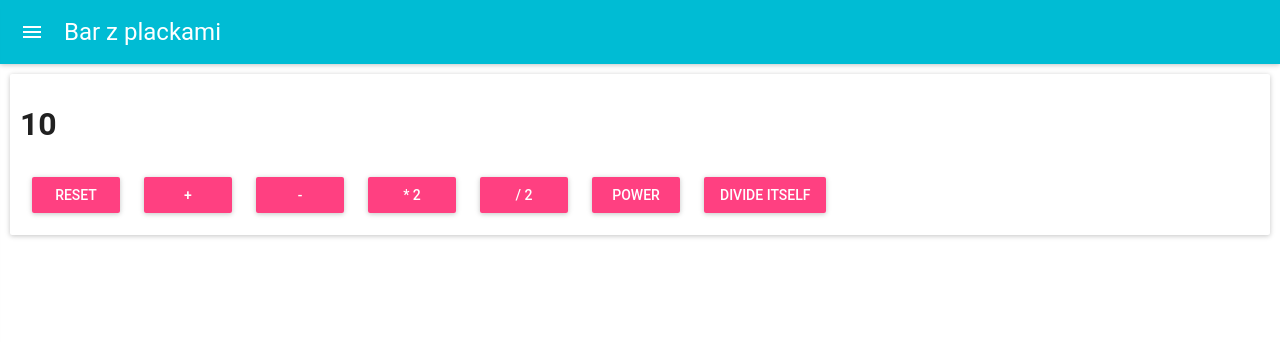
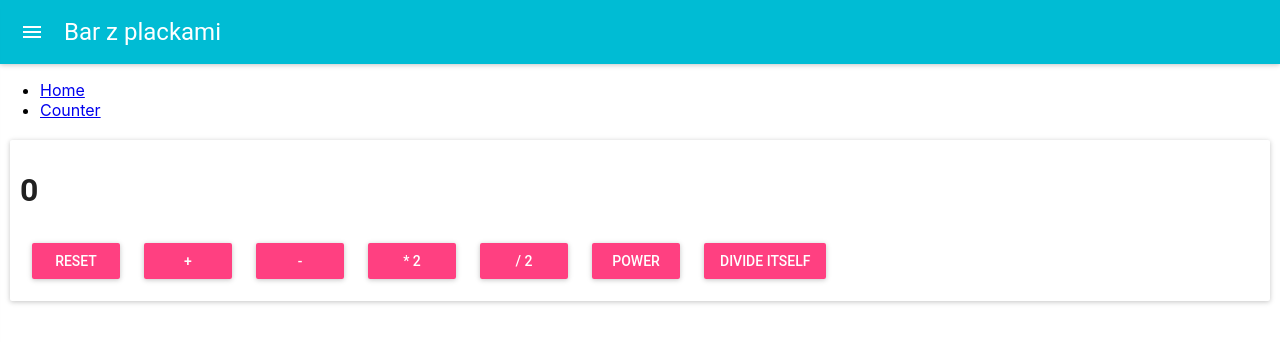
Before and after one commit to MarcinGal/react-3day, a React (Create React App) app: page /counter in a window 1280 px wide. Shown: the top 342 px of the page. Built offline with nearby package versions, Linux system fonts and the light colour scheme.

Commit message:
router added

```diff
--- a/src/App.js
+++ b/src/App.js
@@ -1,19 +1,29 @@
 import React from 'react'
+import { BrowserRouter as Router, Route, Link } from 'react-router-dom'
 
-import Paper from './components/Paper'
 import Counter from './Counter'
 import Navigation from './Navigation/Navigation'
-
+import Route1 from './Home'
 
 const App = (props) => (
   <div>
-    <Navigation />
-    <Paper>
-      <Counter
-        startNumber={10}
-      />
-    </Paper>
+    <Navigation
+      title="Bar z plackami"
+    />
+    <Router>
+      <div>
+        <ul>
+          <li><Link to='/'>Home</Link></li>
+          <li><Link to='/counter'>Counter</Link></li>
+        </ul>
+        <div>
+          <Route path="/" component={Route1} />
+          <Route path="/counter" component={Counter} />
+        </div>
+      </div>
+    </Router>
   </div>
+
 )
 
 export default App;
--- a/src/Counter.js
+++ b/src/Counter.js
@@ -1,15 +1,16 @@
 import React from 'react'
 
+import Paper from './components/Paper'
 import Button from './components/Button'
 
 class Counter extends React.Component {
     state = {
 
         otherProp: 'whatever',
-        number: this.props.startNumber
+        number: this.props.startNumber || 0
     }
 
-    initialHandler = () => this.setState({ number: this.props.startNumber })
+    initialHandler = () => this.setState({ number: this.props.startNumber || 0})
 
     incHandler = () => this.setState({ number: this.state.number + 1 })
 
@@ -25,7 +26,7 @@ class Counter extends React.Component {
 
     render() {
         return (
-            <div>
+            <Paper>
                 <h1>
                     {this.state.number}
                 </h1>
@@ -57,7 +58,7 @@ class Counter extends React.Component {
                     onClick={this.divideItselfHandler}
                     label={'divide Itself'}
                 />
-            </div>
+            </Paper>
         )
     }
 }
--- /dev/null
+++ b/src/Home.js
@@ -0,0 +1,8 @@
+import React from 'react'
+
+const Home = () => (
+    <h2>
+    </h2>
+)
+
+export default Home
--- a/src/Navigation/Navigation.js
+++ b/src/Navigation/Navigation.js
@@ -8,14 +8,15 @@ class Navigation extends React.Component {
         isDrawerOpen: false
     }
 
-toggleDrawer = () => this.setState({ isDrawerOpen: !this.state.isDrawerOpen })
+
+    toggleDrawer = () => this.setState({ isDrawerOpen: !this.state.isDrawerOpen })
 
     render() {
         return (
             <div>
                 <AppBar
-                    title="Bar z plackami"
                     onLeftIconButtonClick={this.toggleDrawer}
+                    title={this.props.title}
                 />
                 <Drawer
                     docked={false}
```
